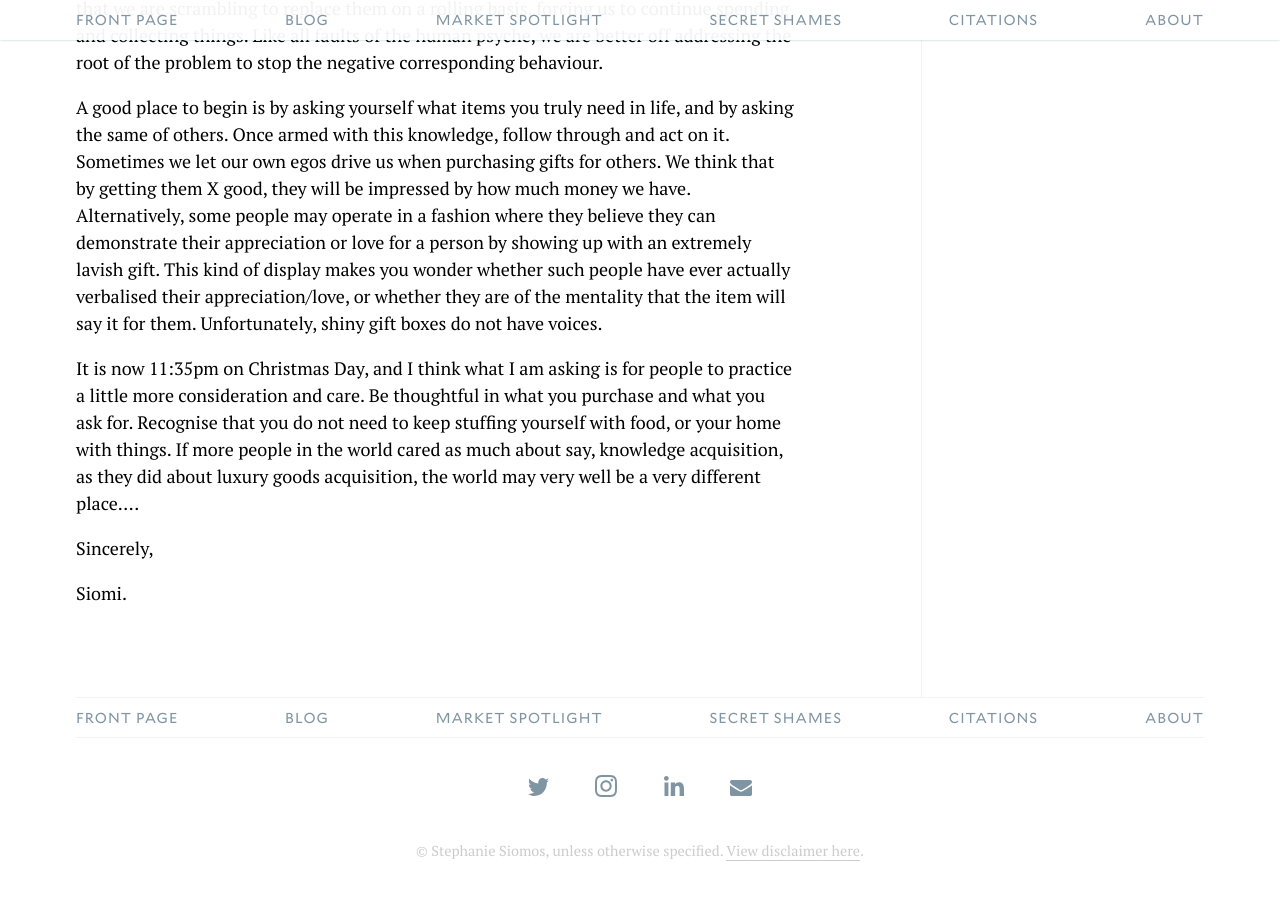
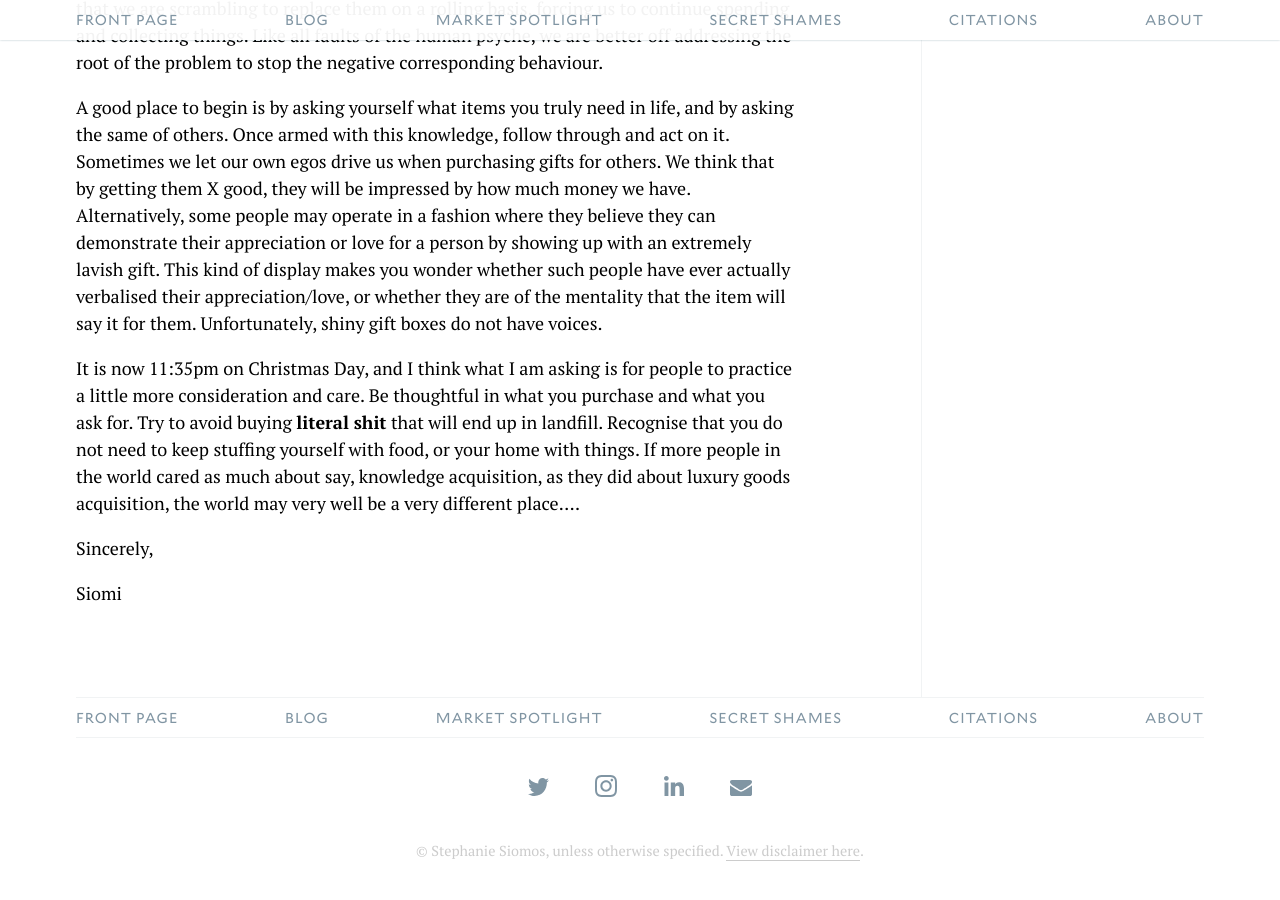
Before and after one commit to cjmlgrto/siomi.net, a Jekyll site: the page built from _posts/2017-12-25-on-gluttony-excess-and-consumerism.markdown, in a window 1280 px wide and 900 px high, scrolled down 2579 px. Built offline with Jekyll 4.4.1, drawn with Linux system fonts in a browser that asks for light colours.

Commit message:
Updated On Gluttony Excess And Consumerism

```diff
--- a/_posts/2017-12-25-on-gluttony-excess-and-consumerism.markdown
+++ b/_posts/2017-12-25-on-gluttony-excess-and-consumerism.markdown
@@ -20,8 +20,8 @@ I think we tend to over estimate how many things we require to live. We keep bui
 
 A good place to begin is by asking yourself what items you truly need in life, and by asking the same of others. Once armed with this knowledge, follow through and act on it. Sometimes we let our own egos drive us when purchasing gifts for others. We think that by getting them X good, they will be impressed by how much money we have. Alternatively, some people may operate in a fashion where they believe they can demonstrate their appreciation or love for a person by showing up with an extremely lavish gift. This kind of display makes you wonder whether such people have ever actually verbalised their appreciation/love, or whether they are of the mentality that the item will say it for them. Unfortunately, shiny gift boxes do not have voices.
 
-It is now 11:35pm on Christmas Day, and I think what I am asking is for people to practice a little more consideration and care. Be thoughtful in what you purchase and what you ask for. Recognise that you do not need to keep stuffing yourself with food, or your home with things. If more people in the world cared as much about say, knowledge acquisition, as they did about luxury goods acquisition, the world may very well be a very different place....
+It is now 11:35pm on Christmas Day, and I think what I am asking is for people to practice a little more consideration and care. Be thoughtful in what you purchase and what you ask for. Try to avoid buying **literal shit** that will end up in landfill. Recognise that you do not need to keep stuffing yourself with food, or your home with things. If more people in the world cared as much about say, knowledge acquisition, as they did about luxury goods acquisition, the world may very well be a very different place....
 
 Sincerely,
 
-Siomi.
+Siomi
```
